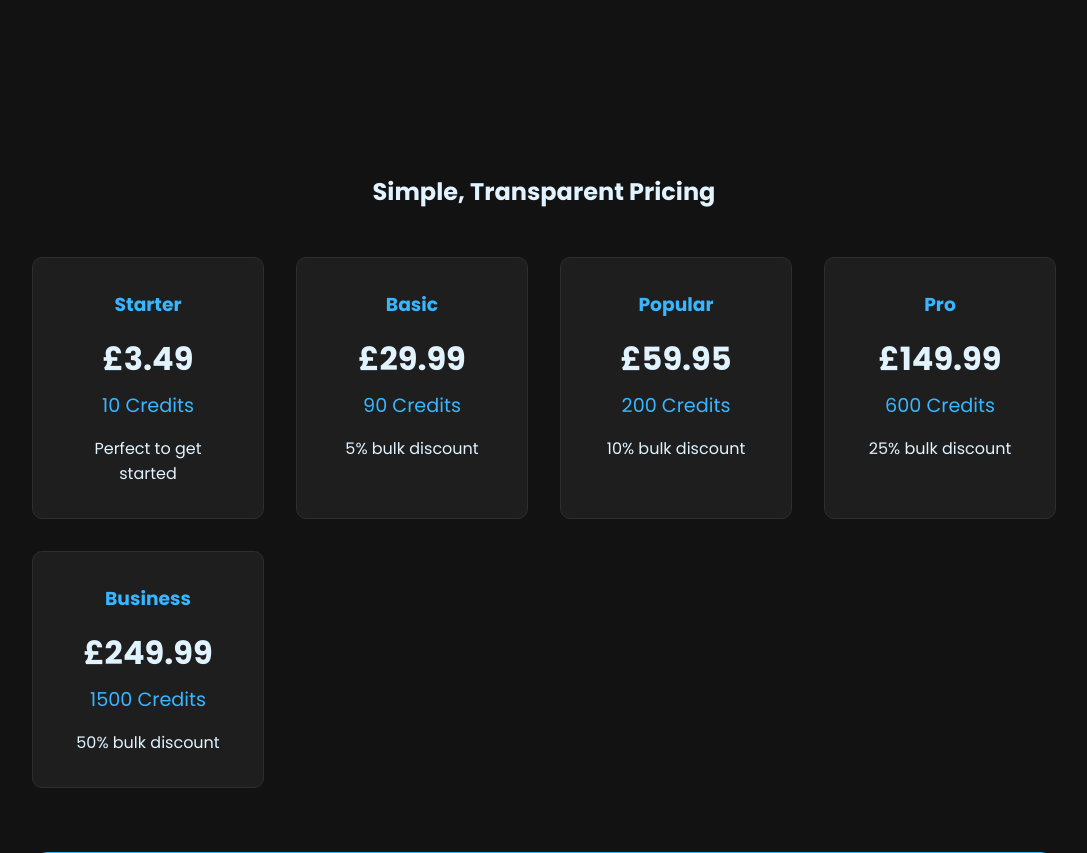
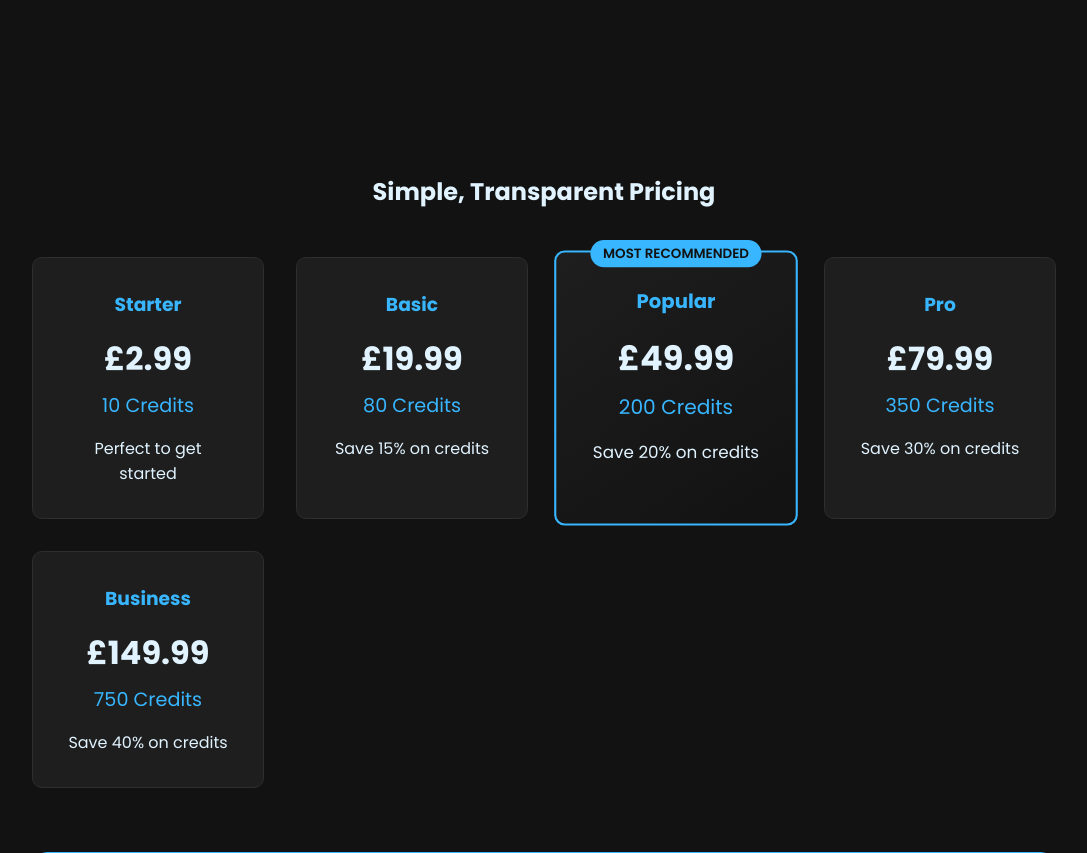
Before and after one commit to IamSIJ/TrackPiperLanding, a Flask app: page / in a window 1280 px wide. Shown: the part 671-1524 px from the top of the page, without its empty margins (96-1183 px from the left). Run offline with Flask 3, Linux system fonts and the light colour scheme.

Commit message:
good for test

```diff
--- a/static/css/style.css
+++ b/static/css/style.css
@@ -172,6 +172,31 @@ header {
     transform: translateY(-5px);
 }
 
+.price-card.recommended {
+    background: linear-gradient(145deg, var(--secondary-color), var(--dark-bg));
+    border: 2px solid var(--blue-accent);
+    position: relative;
+    transform: scale(1.05);
+}
+
+.price-card.recommended:hover {
+    transform: scale(1.05) translateY(-5px);
+}
+
+.recommended-label {
+    position: absolute;
+    top: -12px;
+    left: 50%;
+    transform: translateX(-50%);
+    background-color: var(--blue-accent);
+    color: var(--dark-bg);
+    padding: 4px 12px;
+    border-radius: 20px;
+    font-size: 0.8rem;
+    font-weight: 600;
+    white-space: nowrap;
+}
+
 .price-card h3 {
     color: var(--accent-color);
     margin-bottom: 1rem;
--- a/templates/home.html
+++ b/templates/home.html
@@ -34,33 +34,34 @@
         <div class="pricing-grid">
             <div class="price-card">
                 <h3>Starter</h3>
-                <div class="price">£3.49</div>
+                <div class="price">£2.99</div>
                 <div class="credits">10 Credits</div>
                 <p>Perfect to get started</p>
             </div>
             <div class="price-card">
                 <h3>Basic</h3>
-                <div class="price">£29.99</div>
-                <div class="credits">90 Credits</div>
-                <p>5% bulk discount</p>
+                <div class="price">£19.99</div>
+                <div class="credits">80 Credits</div>
+                <p>Save 15% on credits</p>
             </div>
-            <div class="price-card">
+            <div class="price-card recommended">
+                <div class="recommended-label">MOST RECOMMENDED</div>
                 <h3>Popular</h3>
-                <div class="price">£59.95</div>
+                <div class="price">£49.99</div>
                 <div class="credits">200 Credits</div>
-                <p>10% bulk discount</p>
+                <p>Save 20% on credits</p>
             </div>
             <div class="price-card">
                 <h3>Pro</h3>
-                <div class="price">£149.99</div>
-                <div class="credits">600 Credits</div>
-                <p>25% bulk discount</p>
+                <div class="price">£79.99</div>
+                <div class="credits">350 Credits</div>
+                <p>Save 30% on credits</p>
             </div>
             <div class="price-card">
                 <h3>Business</h3>
-                <div class="price">£249.99</div>
-                <div class="credits">1500 Credits</div>
-                <p>50% bulk discount</p>
+                <div class="price">£149.99</div>
+                <div class="credits">750 Credits</div>
+                <p>Save 40% on credits</p>
             </div>
         </div>
         <div class="pricing-benefits">
```
